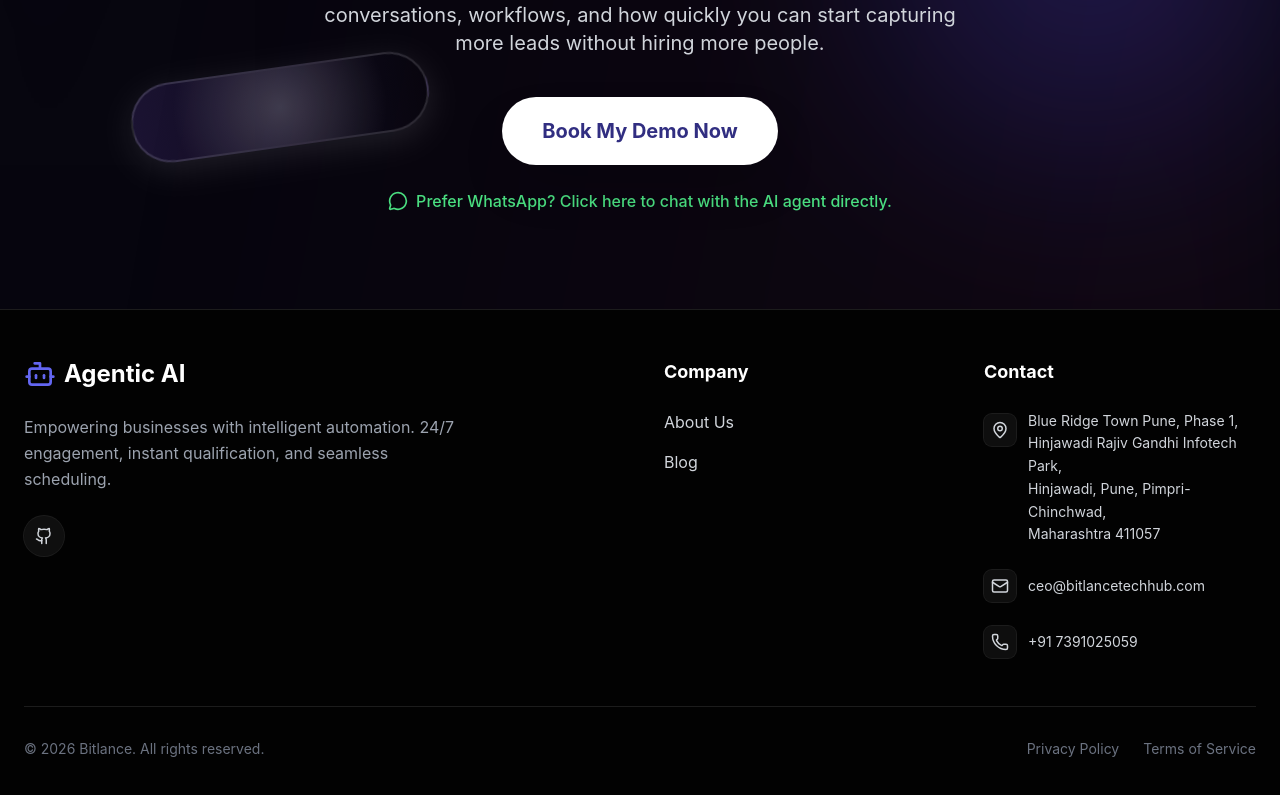
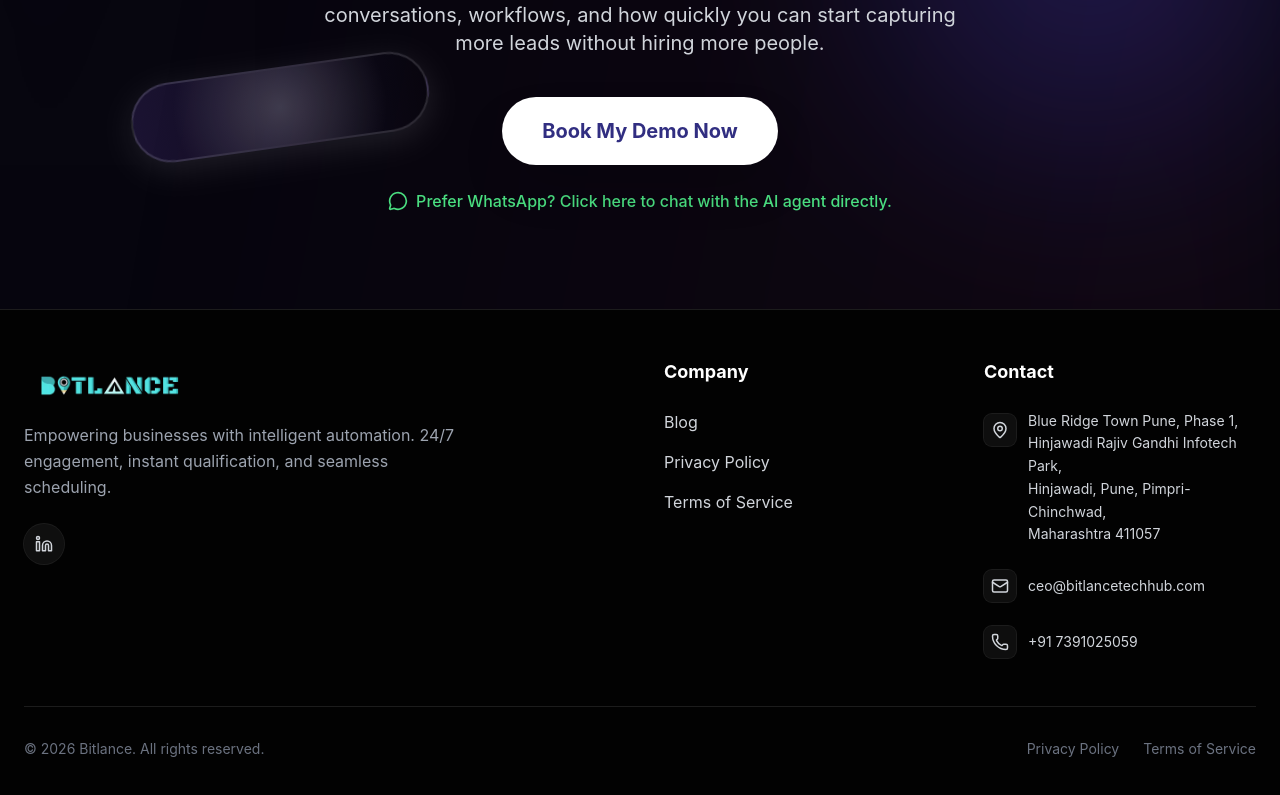
Before and after one commit to rahul7697762/automation_dashboard, a React (Vite) app in the folder client/: page / in a window 1280 px wide. Shown: the part 5932-6727 px from the top of the page. Built offline with nearby package versions, Linux system fonts and the light colour scheme; no server answers.

Commit message:
add footer

```diff
--- a/client/src/components/Footer.jsx
+++ b/client/src/components/Footer.jsx
@@ -19,7 +19,7 @@ const Footer = () => {
                         </p>
                         <div className="flex gap-4">
                             <SocialIcon icon={<Twitter size={18} />} />
-                            <SocialIcon icon={<Linkedin size={18} />} />
+                            <SocialIcon icon={<Linkedin size={18} />} href="https://www.linkedin.com/company/bitlance-tech-hub-pvt-ltd/" />
                             <SocialIcon icon={<Facebook size={18} />} />
                             <SocialIcon icon={<Instagram size={18} />} />
                         </div>
@@ -30,9 +30,12 @@ const Footer = () => {
                         <h3 className="text-lg font-bold mb-6">Quick Links</h3>
                         <ul className="space-y-3">
                             <FooterLink to="/" label="Home" />
-                            <FooterLink to="/agents" label="AI Agents" />
-                            <FooterLink to="/broadcast" label="Broadcast" />
-                            <FooterLink to="/dashboard" label="Dashboard" />
+                            <FooterLink to="/agents" label="All AI Agents" />
+                            <FooterLink to="/seo-agent" label="SEO AI Agent" />
+                            <FooterLink to="/meta-ads-agent" label="Meta Ads Automation" />
+                            <FooterLink to="/broadcast" label="Social Media Automation" />
+                            <FooterLink to="/dashboard" label="AI Voice Agent" />
+                            <FooterLink to="/design-agent" label="Graphic Designer AI" />
                         </ul>
                     </div>
 
@@ -72,8 +75,8 @@ const Footer = () => {
     );
 };
 
-const SocialIcon = ({ icon }) => (
-    <a href="#" className="w-8 h-8 rounded-full bg-slate-800 flex items-center justify-center text-slate-400 hover:bg-blue-600 hover:text-white transition-all transform hover:-translate-y-1">
+const SocialIcon = ({ icon, href }) => (
+    <a href={href || "#"} target="_blank" rel="noopener noreferrer" className="w-8 h-8 rounded-full bg-slate-800 flex items-center justify-center text-slate-400 hover:bg-blue-600 hover:text-white transition-all transform hover:-translate-y-1">
         {icon}
     </a>
 );
--- a/client/src/components/landing/Footer.jsx
+++ b/client/src/components/landing/Footer.jsx
@@ -1,5 +1,6 @@
-import { MapPin, Mail, Phone, Twitter, Linkedin, Github, Bot } from 'lucide-react';
+import { MapPin, Mail, Phone, Linkedin } from 'lucide-react';
 import { Link } from 'react-router-dom';
+import Logo from '../../assets/logo.webp';
 
 const Footer = () => {
     return (
@@ -8,21 +9,14 @@ const Footer = () => {
                 <div className="grid md:grid-cols-4 gap-12 mb-12">
                     <div className="col-span-1 md:col-span-2">
                         <div className="flex items-center gap-2 mb-6">
-                            <Bot className="w-8 h-8 text-indigo-500" />
-                            <span className="text-2xl font-bold text-white">Agentic AI</span>
+                            <img src={Logo} alt="Bitlance.ai" className="h-10 w-auto" />
                         </div>
                         <p className="text-gray-400 max-w-md leading-relaxed">
                             Empowering businesses with intelligent automation. 24/7 engagement, instant qualification, and seamless scheduling.
                         </p>
                         <div className="flex gap-4 mt-6">
-                            {/* <a href="#" className="w-10 h-10 rounded-full bg-white/5 flex items-center justify-center hover:bg-indigo-600 hover:text-white transition-all ring-1 ring-white/10">
-                                <Twitter size={18} />
-                            </a>
-                            <a href="#" className="w-10 h-10 rounded-full bg-white/5 flex items-center justify-center hover:bg-indigo-600 hover:text-white transition-all ring-1 ring-white/10">
+                            <a href="https://www.linkedin.com/company/bitlance-tech-hub-pvt-ltd/" target="_blank" rel="noopener noreferrer" className="w-10 h-10 rounded-full bg-white/5 flex items-center justify-center hover:bg-indigo-600 hover:text-white transition-all ring-1 ring-white/10">
                                 <Linkedin size={18} />
-                            </a> */}
-                            <a href="#" className="w-10 h-10 rounded-full bg-white/5 flex items-center justify-center hover:bg-indigo-600 hover:text-white transition-all ring-1 ring-white/10">
-                                <Github size={18} />
                             </a>
                         </div>
                     </div>
@@ -31,8 +25,12 @@ const Footer = () => {
                     <div>
                         <h4 className="text-white font-bold mb-6 text-lg">Company</h4>
                         <ul className="space-y-4">
-                            <li><Link to="/about" className="hover:text-indigo-400 transition-colors">About Us</Link></li>
-                            <li><Link to="/blog" className="hover:text-indigo-400 transition-colors">Blog</Link></li>
+
+                            <li><Link to="/blogs" className="hover:text-indigo-400 transition-colors">Blog</Link></li>
+
+                            <li><Link to="/privacy" className="hover:text-indigo-400 transition-colors">Privacy Policy</Link></li>
+                            <li><Link to="/terms" className="hover:text-indigo-400 transition-colors">Terms of Service</Link></li>
+
                         </ul>
                     </div>
 
```
